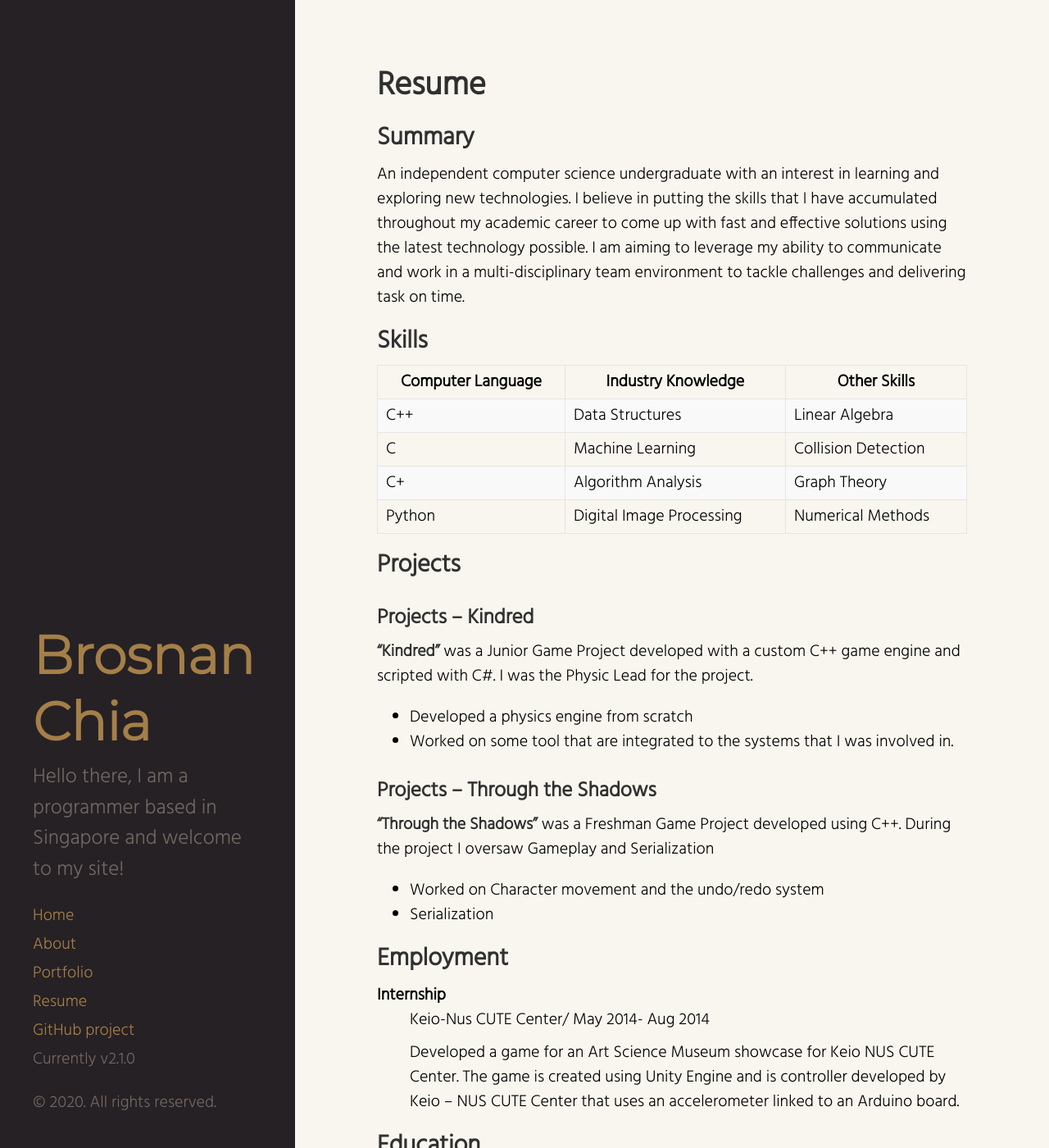
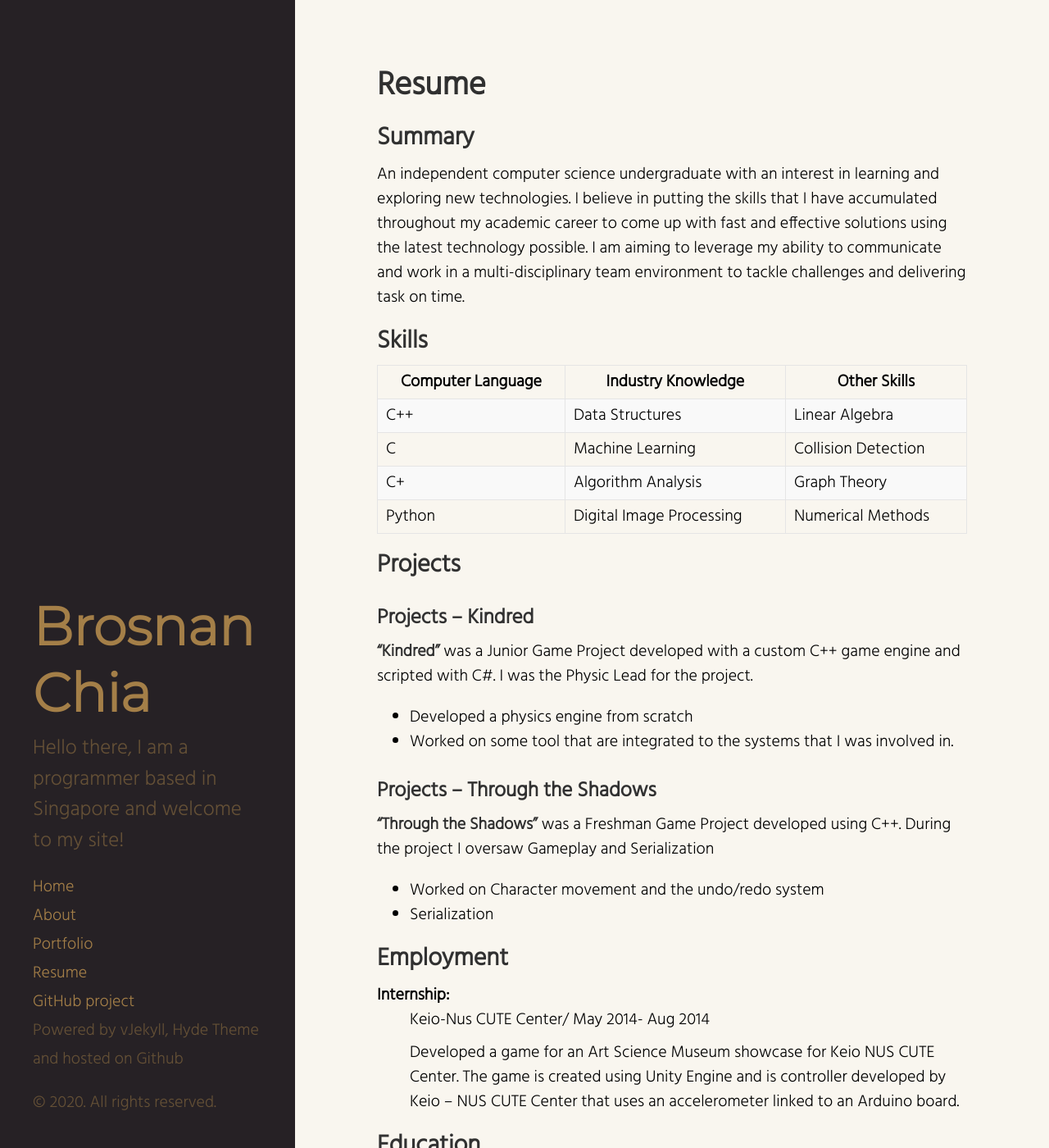
Before and after one commit to broscew/broscew.github.io, a Jekyll site: the page built from resume.md, in a window 1280 px wide and 1400 px high. Shown: the whole window at 82% size. Built offline with Jekyll 4.4.1, drawn with Linux system fonts in a browser that asks for light colours; some of the changed text lies outside the part shown.

Commit message:
minor tweaks to sidebar and resume

```diff
--- a/_config.yml
+++ b/_config.yml
@@ -19,7 +19,7 @@ author:
 paginate:         5
 
 # Custom vars
-version:          2.1.0
+version:          Jekyll, Hyde Theme and hosted on Github
 
 github:
   repo:           https://github.com/broscew
--- a/_includes/sidebar.html
+++ b/_includes/sidebar.html
@@ -27,7 +27,7 @@
       {% endfor %}
 
       <a class="sidebar-nav-item" href="{{ site.github.repo }}">GitHub project</a>
-      <span class="sidebar-nav-item">Currently v{{ site.version }}</span>
+      <span class="sidebar-nav-item">Powered by v{{ site.version }}</span>
     </nav>
 
     <p>&copy; {{ site.time | date: '%Y' }}. All rights reserved.</p>
--- a/public/css/hyde.css
+++ b/public/css/hyde.css
@@ -58,7 +58,7 @@ html {
 .sidebar {
   text-align: left;
   padding: 2rem 1rem;
-  color: rgba(191,175,160,.5);
+  color: rgba(164, 127, 72,.5);
   background-color: #262125;
 }
 @media (min-width: 48em) {
--- a/resume.md
+++ b/resume.md
@@ -60,18 +60,18 @@ the project I oversaw Gameplay and Serialization
 
 ## Employment
 <dl>
-  <dt>Internship</dt>
+  <dt>Internship:</dt>
   <dd>Keio-Nus CUTE Center/ May 2014- Aug 2014</dd>
   <dd>Developed a game for an Art Science Museum showcase for Keio NUS CUTE Center. The game is created using Unity Engine and is controller developed by Keio – NUS CUTE Center that uses an accelerometer linked to an Arduino board.</dd>
 </dl>
 
 ## Education
 <dl>
-  <dt>Bachelor of Science in Computer Science in Real-Time Interactive Simulation</dt>
-  <dd>Digipen Institute of Technology Singapore</dd>
-  <dd>2017-2021</dd>
+  <dt>Bachelor of Science in Computer Science in Real-Time Interactive Simulation:</dt>
+  <dd>* Digipen Institute of Technology Singapore</dd>
+  <dd>* 2017-2021</dd>
 
-  <dt>Diploma in Information Technology</dt>
-  <dd>Singapore Polytechnic</dd>
-  <dd>2012-2015</dd>
+  <dt>Diploma in Information Technology:</dt>
+  <dd>* Singapore Polytechnic</dd>
+  <dd>* 2012-2015</dd>
 </dl>
```
